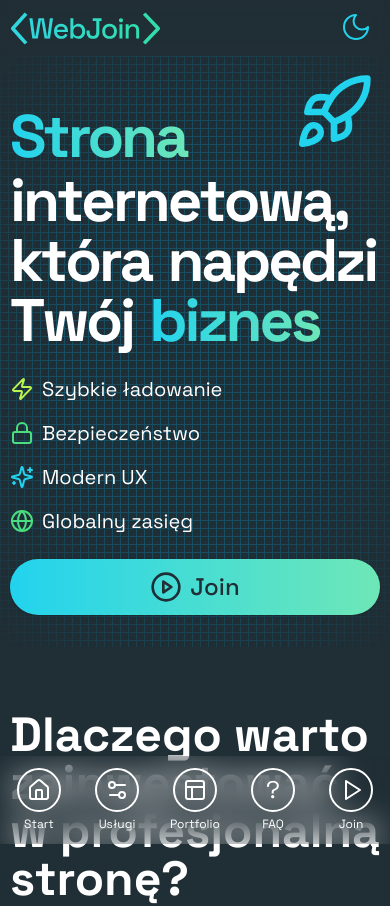
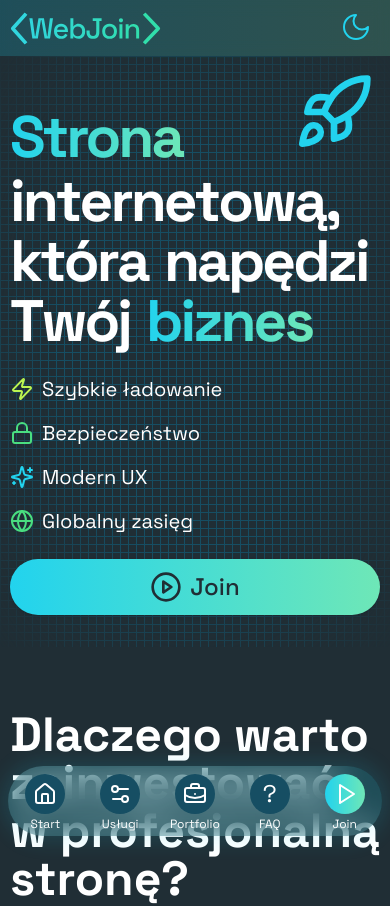
Before and after one commit to RostyslaWozniak/web-join, a Next.js app: page / in a window 390 px wide. Shown: the top 906 px of the page. Built offline with nearby package versions, Linux system fonts and the light colour scheme; no server answers.

Commit message:
improwe mobile nav

```diff
--- a/src/app/polityka-prywatnosci/page.tsx
+++ b/src/app/polityka-prywatnosci/page.tsx
@@ -4,7 +4,7 @@ import { privacyPolicyContent } from "./data";
 
 export default async function PrivacyPolicyPage() {
   return (
-    <section className="bg-gradient-to-b from-card to-transparent">
+    <section className="bg-gradient-to-b from-popover to-transparent">
       <MaxWidthWrapper className="max-w-[1000px] py-16">
         <Markdown
           components={{
--- a/src/components/footer/index.tsx
+++ b/src/components/footer/index.tsx
@@ -11,7 +11,7 @@ export const navigation = [
 
 export function Footer() {
   return (
-    <footer className="w-screen bg-card bg-card-gradient px-4 pb-4 pt-12 text-card-foreground md:pb-8 xl:px-6">
+    <footer className="w-screen bg-card bg-card-gradient px-4 pb-24 pt-12 text-card-foreground md:pb-8 xl:px-6">
       <div className="mx-auto flex max-w-[1400px] flex-col gap-8 md:flex-row md:items-center md:justify-between">
         <div>
           <SubscribeForm />
@@ -42,7 +42,7 @@ export function Footer() {
           </div>
         </div> */}
       </div>
-      <div className="mx-auto mt-12 flex max-w-[1400px] flex-col-reverse items-center justify-between gap-y-3 border-t border-muted-foreground pt-6 text-center text-sm text-foreground/90 md:flex-row">
+      <div className="text-foreground/90 mx-auto mt-12 flex max-w-[1400px] flex-col-reverse items-center justify-between gap-y-3 border-t border-muted-foreground pt-6 text-center text-sm md:flex-row">
         <span>
           &copy; {new Date().getFullYear()}. Wszystkie prawa zastrzeżone
         </span>
--- a/src/components/header/index.tsx
+++ b/src/components/header/index.tsx
@@ -8,7 +8,7 @@ import Link from "next/link";
 
 export function Header() {
   return (
-    <header className="shadow-primary-cyan/20 top-0 z-20 h-14 max-h-16 w-screen bg-secondary-gradient shadow-sm backdrop-blur md:sticky md:h-16">
+    <header className="bg-secondary-gradient top-0 z-20 h-14 max-h-16 w-screen shadow-sm shadow-card backdrop-blur md:sticky md:h-16">
       <MaxWidthWrapper className="flex h-full items-center justify-between">
         <Link href="/" aria-label="home">
           <Logo className="-translate-x-2 scale-90 md:scale-110" />
--- a/src/components/mobile-nav.tsx
+++ b/src/components/mobile-nav.tsx
@@ -1,6 +1,6 @@
 import {
+  BriefcaseBusiness,
   HomeIcon,
-  PanelsTopLeft,
   Play,
   Settings2,
   type LucideIcon,
@@ -9,8 +9,8 @@ import Link from "next/link";
 
 export function MobileNav() {
   return (
-    <nav className="bg-background/70 sticky bottom-0 z-50 w-screen backdrop-blur-lg md:hidden">
-      <div className="grid grid-cols-5">
+    <nav className="bg-background/70 fixed bottom-2 left-2 right-2 z-50 mx-auto max-w-[400px] rounded-full bg-[#22D3EE30] text-foreground shadow-[0px_0px_20px_6px_#22D3EE20] backdrop-blur-lg md:hidden">
+      <div className="grid translate-y-2 grid-cols-5">
         <Link href="/">
           <MobileNavItem label="Start" icon={HomeIcon} />
         </Link>
@@ -18,20 +18,20 @@ export function MobileNav() {
           <MobileNavItem label="Usługi" icon={Settings2} />
         </Link>
         <Link href="/#portfolio">
-          <MobileNavItem label="Portfolio" icon={PanelsTopLeft} />
+          <MobileNavItem label="Portfolio" icon={BriefcaseBusiness} />
         </Link>
         <Link href="/#faq">
-          <div className="flex flex-col items-center gap-y-1 py-3">
-            <div className="aspect-square w-min rounded-full border-2 p-1 text-center text-2xl">
+          <div className="flex flex-col items-center gap-y-0.5 pb-3">
+            <div className="aspect-square rounded-full bg-card p-1 text-center text-2xl dark:bg-popover">
               ?
             </div>
             <div className="text-xs">FAQ</div>
           </div>
         </Link>
         <Link href="/join">
-          <div className="flex flex-col items-center gap-y-1 py-3">
-            <div className="w-min rounded-full border-2 p-2">
-              <Play className="stroke-primary-cyan text-primary-cyan translate-x-[1px]" />
+          <div className="flex flex-col items-center gap-y-0.5 pb-3">
+            <div className="rounded-full bg-primary-gradient p-2 dark:bg-popover">
+              <Play className="translate-x-[1px] text-white" />
             </div>
             <div className="text-xs">Join</div>
           </div>
@@ -49,9 +49,9 @@ function MobileNavItem({
   label: string;
 }) {
   return (
-    <div className="flex flex-col items-center gap-y-1 py-3">
-      <div className="w-min rounded-full border-2 p-2">
-        <Icon className="stroke-primary-cyan text-primary-cyan" />
+    <div className="flex flex-col items-center gap-y-0.5 pb-3">
+      <div className="rounded-full bg-card p-2 dark:bg-popover">
+        <Icon className="" />
       </div>
       <span className="sr-only">{`link to ${label}`}</span>
       <div className="text-xs">{label}</div>
--- a/src/components/sections/grid-cta-section.tsx
+++ b/src/components/sections/grid-cta-section.tsx
@@ -3,6 +3,7 @@ import { GridBackground } from "../grid-background";
 import { MaxWidthWrapper } from "../max-width-wrapper";
 import { FlipWords } from "../ui/flip-words";
 import { GradientButton } from "../ui/gradient-button";
+import { H2 } from "../ui/typography";
 
 const words = ["landing page", "website", "e-commerce", "blog", "konsultacja"];
 
@@ -12,17 +13,17 @@ export function GridCTASection() {
       <GridBackground>
         <MaxWidthWrapper className="flex flex-col items-center gap-8 py-20 lg:py-40">
           <div className="grid place-items-center gap-4">
-            <h2 className="text-6xl font-bold tracking-tighter sm:text-center lg:text-7xl">
+            <H2 className="text-[min(60px,15vw)] font-bold leading-[min(60px,16vw)] tracking-tighter lg:text-7xl">
               Wybierz czego potrzebujesz,
               <br /> a ja zajmę się resztą
               {/* <br /> */}
               <div className="w-full overflow-hidden pb-4">
                 <FlipWords
                   words={words}
-                  className="text-accent-cyan text-nowrap px-0 font-semibold"
+                  className="text-nowrap px-0 font-semibold text-accent-cyan"
                 />
               </div>
-            </h2>
+            </H2>
           </div>
           <Link href="/join" className="w-full sm:w-auto">
             <GradientButton size="lg" showIcon>
--- a/src/components/sections/home-hero-section.tsx
+++ b/src/components/sections/home-hero-section.tsx
@@ -12,17 +12,17 @@ export function HomeHeroSection() {
     <section id="start">
       <GridBackground className="flex items-center justify-center">
         <MaxWidthWrapper className="relative flex min-h-[70vh] flex-col items-center justify-center py-8 sm:gap-y-4 md:py-16 lg:min-h-[90vh]">
-          <div className="flex flex-grow flex-col items-center justify-center gap-y-3 md:flex-none">
-            <H1 className="flex max-w-7xl text-start text-foreground md:text-center">
+          <div className="flex flex-grow flex-col items-center justify-center gap-y-3 sm:flex-none">
+            <H1 className="flex max-w-7xl text-start text-foreground sm:text-center">
               <MotionWrapper
-                className="absolute right-4 top-4 aspect-square h-20 md:static"
+                className="absolute right-4 top-4 aspect-square h-20 sm:static"
                 initial={{ opacity: 0 }}
                 animate={{ opacity: 1 }}
               >
                 <RocketIcon className="min-h-full min-w-full stroke-accent-cyan" />
               </MotionWrapper>
               <AnimatedText
-                className="md:justify-center"
+                className="sm:justify-center"
                 text="Strona internetową, która napędzi Twój biznes"
                 accentWords={["Strona", "biznes"]}
               />
@@ -32,7 +32,7 @@ export function HomeHeroSection() {
               initial={{ opacity: 0 }}
               animate={{ opacity: 1 }}
               transition={{ duration: 0.3 }}
-              className="hidden max-w-4xl sm:inline md:text-center"
+              className="hidden max-w-4xl sm:inline sm:text-center"
             >
               <Text size={"subtitle"} variant="muted">
                 Ty rozwijasz firmę, a ja tworzę stronę, która działa szybko,
@@ -48,7 +48,7 @@ export function HomeHeroSection() {
               transition={{ duration: 0.3 }}
               className="flex w-full flex-col items-center justify-end gap-4 md:flex-row md:justify-center"
             >
-              <div className="w-full md:w-auto">
+              <div className="w-full sm:w-auto">
                 <Link href="/join" className="w-full md:w-auto">
                   <GradientButton size="lg" showIcon>
                     Join
--- a/src/components/ui/gradient-button.tsx
+++ b/src/components/ui/gradient-button.tsx
@@ -21,7 +21,7 @@ export function GradientButton({
   return (
     <Button
       className={cn(
-        "group relative isolate w-full bg-primary-gradient shadow transition-shadow duration-300 hover:shadow-[0px_0px_20px_6px_#22D3EE70] md:w-auto",
+        "group relative isolate w-full bg-primary-gradient shadow transition-shadow duration-300 hover:shadow-[0px_0px_20px_6px_#22D3EE70] sm:w-auto",
         className,
       )}
       {...props}
--- a/src/components/ui/typography/h1.tsx
+++ b/src/components/ui/typography/h1.tsx
@@ -11,7 +11,7 @@ export function H1({
   return (
     <h1
       className={cn(
-        "text-center text-6xl font-bold tracking-tighter lg:text-8xl",
+        "text-center text-[min(60px,15vw)] font-bold leading-[min(60px,16vw)] tracking-tighter lg:text-8xl",
         className,
       )}
     >
--- a/src/components/ui/typography/h2.tsx
+++ b/src/components/ui/typography/h2.tsx
@@ -11,7 +11,7 @@ export function H2({
   return (
     <h2
       className={cn(
-        "text-start text-5xl font-bold text-foreground sm:text-center lg:text-5xl",
+        "text-start text-[min(48px,13vw)] font-bold leading-[min(48px,14vw)] text-foreground sm:text-center lg:text-5xl",
         className,
       )}
     >
--- a/tailwind.config.ts
+++ b/tailwind.config.ts
@@ -18,8 +18,8 @@ export default {
       backgroundImage: {
         "primary-gradient":
           "linear-gradient(to left, var(--accent-emerald), var(--accent-cyan))",
-        // "secondary-gradient":
-        //   "linear-gradient(to left, hsl(156, 72%, 67%, 10%), hsl(188, 86%, 53%, 10%))",
+        "secondary-gradient":
+          "linear-gradient(to left, hsl(156, 72%, 67%, 20%), hsl(188, 86%, 53%, 20%))",
         "card-gradient":
           "linear-gradient(to left, var(--card), var(--popover))",
         "radial-gradient-primary-green":
```
